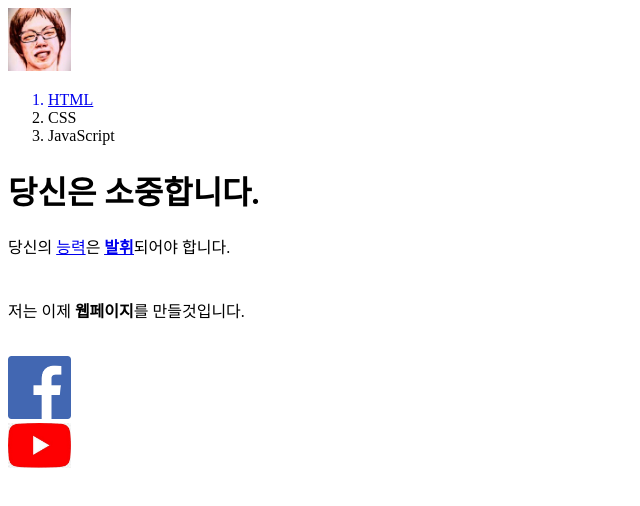
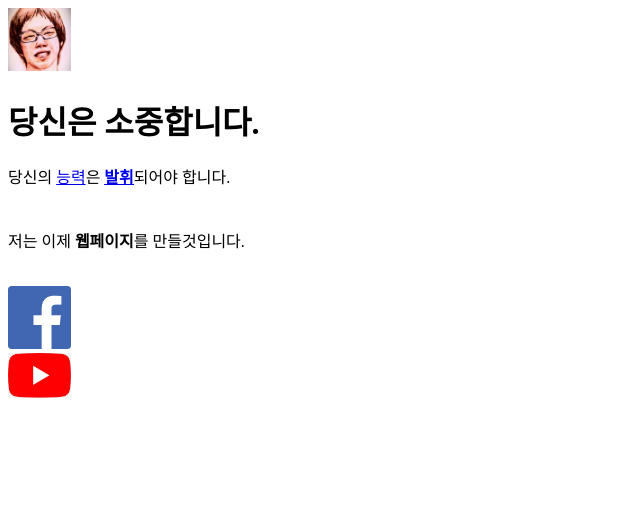
Before and after one commit to kiro2386/p1, a plain HTML site: page index.html in a window 1280 px wide. Shown: the whole page, without its empty margins (0-640 px from the left). Drawn offline with Linux system fonts and the light colour scheme.

Commit message:
200303 final

```diff
--- a/index.html
+++ b/index.html
@@ -9,15 +9,9 @@
     <body>
 
         <a href = "index.html"><img src="LOGOCHUE.jpg" width="5%" title="정아가 그려준 그림"></a>
-        <ol>
-            <a href="1.html"><li>HTML<br></li></a>
-            <li>CSS<br></li>
-            <li>JavaScript <br>
-        </ol>
-
 
         <h1>당신은 소중합니다.</h1>
-        <p>당신의 <a href ="https://dict.naver.com/vikodict/?sLn=kr#/entry/kovi/112b9e32b04f43008fdeb3613c038ecd" title="베트남어로">능력</a>은 <strong><u><a href = "https://dict.naver.com/vikodict/?sLn=kr#/entry/kovi/a1c8845f11e442dcb221cfd2b0e9a627" title ="베트남어로">발휘</a></u></strong>되어야 합니다.</p>
+        <p>당신의 <a href ="https://dict.naver.com/vikodict/?sLn=kr#/entry/kovi/112b9e32b04f43008fdeb3613c038ecd" target="_blank" title="베트남어로">능력</a>은 <strong><u><a href = "https://dict.naver.com/vikodict/?sLn=kr#/entry/kovi/a1c8845f11e442dcb221cfd2b0e9a627" target="_blank" title ="베트남어로">발휘</a></u></strong>되어야 합니다.</p>
         <p style="margin-top:40px;">저는 이제 <strong>웹페이지</strong>를 만들것입니다.</p>
         <br>
         <a href="https://www.facebook.com/chue.xin.9?ref=bookmarks" target="_blank" title="FACEBOOK"><img src="fb.png" width = "5%">
```
